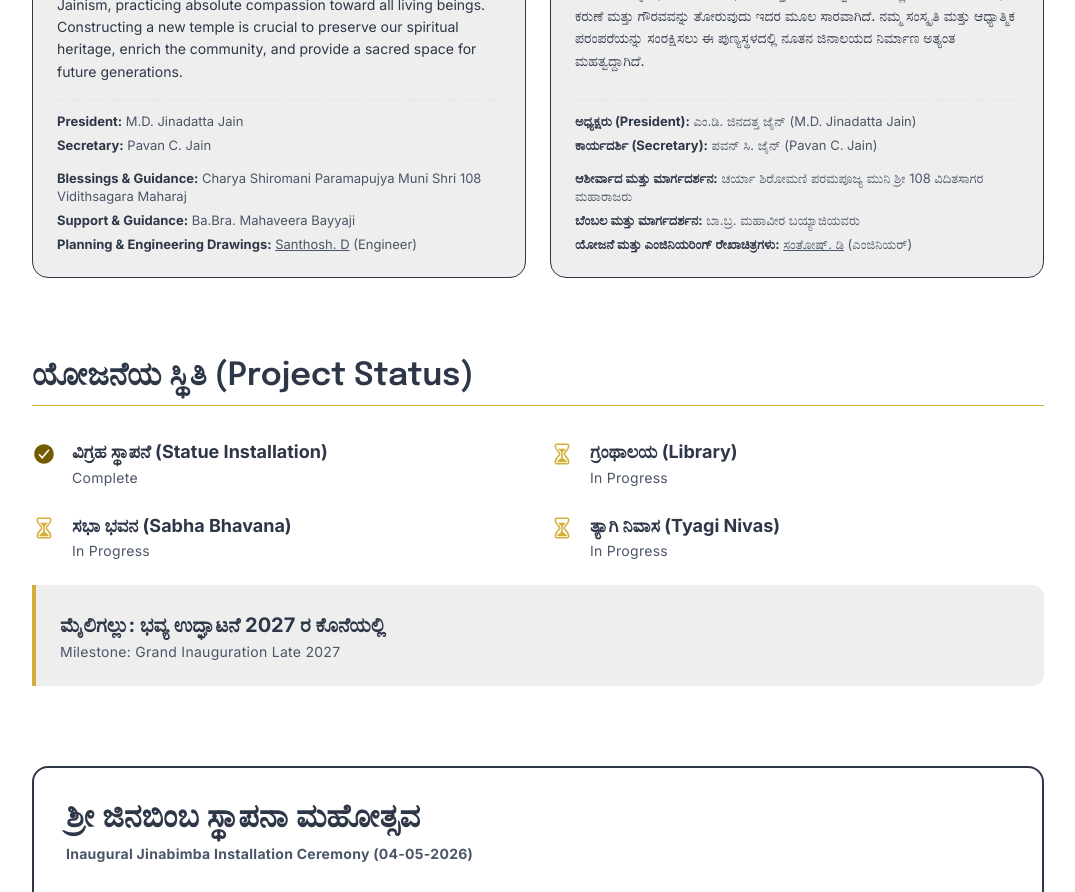
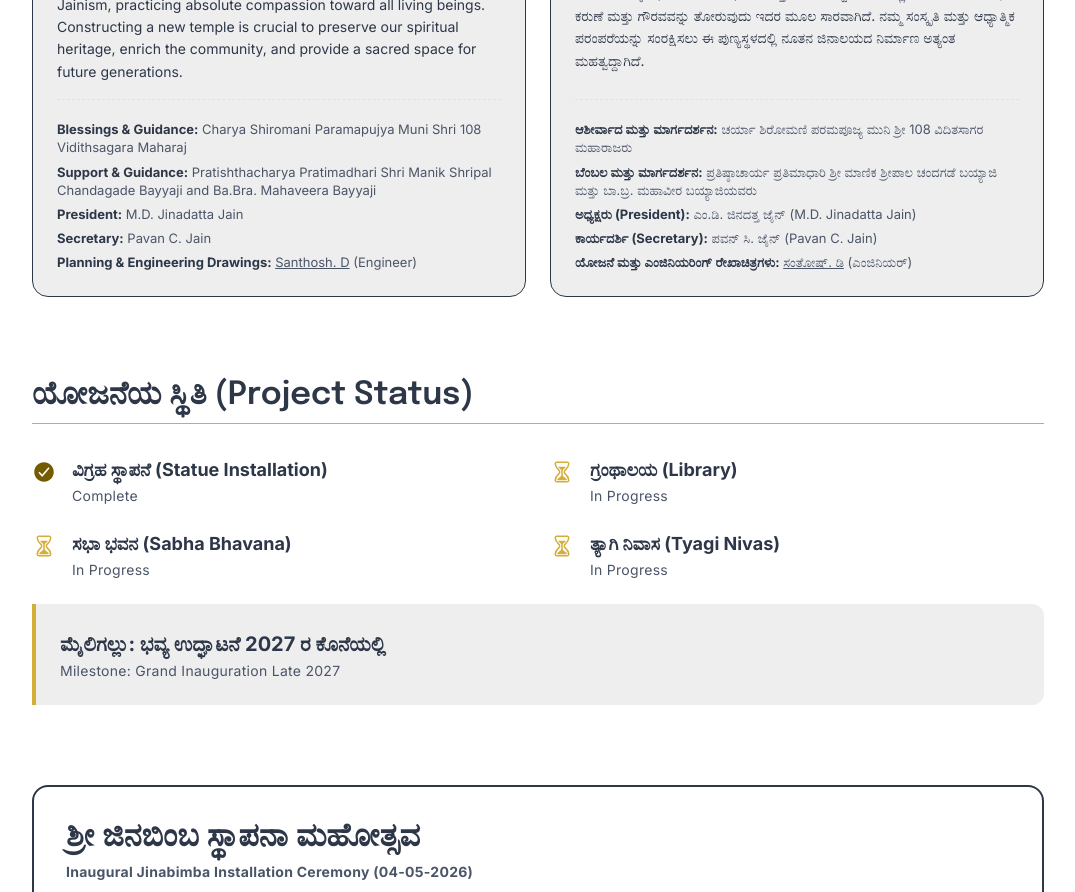
Before and after one commit to timothechauvet/sdjsac.in, a Next.js app: page / in a window 1280 px wide. Shown: the part 860-1752 px from the top of the page, without its empty margins (102-1177 px from the left). Built offline with nearby package versions, Linux system fonts and the light colour scheme.

Commit message:
:sparkles: Update guidance section order and names

```diff
--- a/app/page.js
+++ b/app/page.js
@@ -92,10 +92,10 @@ export default function Home() {
                 Non-violence (Ahimsa) is the supreme dharma and core tenet of Jainism, practicing absolute compassion toward all living beings. Constructing a new temple is crucial to preserve our spiritual heritage, enrich the community, and provide a sacred space for future generations.
               </p>
               <div className="committee-info">
+                <p style={{ marginTop: 8 }}><strong>Blessings & Guidance:</strong> Charya Shiromani Paramapujya Muni Shri 108 Vidithsagara Maharaj</p>
+                <p><strong>Support & Guidance:</strong> Pratishthacharya Pratimadhari Shri Manik Shripal Chandagade Bayyaji and Ba.Bra. Mahaveera Bayyaji</p>
                 <p><strong>President:</strong> M.D. Jinadatta Jain</p>
                 <p><strong>Secretary:</strong> Pavan C. Jain</p>
-                <p style={{ marginTop: 8 }}><strong>Blessings & Guidance:</strong> Charya Shiromani Paramapujya Muni Shri 108 Vidithsagara Maharaj</p>
-                <p><strong>Support & Guidance:</strong> Ba.Bra. Mahaveera Bayyaji</p>
                 <p><strong>Planning & Engineering Drawings:</strong> <a href="https://goldenvillage.in" target="_blank" rel="noopener noreferrer" style={{ textDecoration: "underline" }}>Santhosh. D</a> (Engineer)</p>
               </div>
             </div>
@@ -106,10 +106,10 @@ export default function Home() {
                 ಅಹಿಂಸೆಯೇ ಜೈನ ಧರ್ಮದ ಪರಮ ಧರ್ಮ ಮತ್ತು ಮೂಲ ತತ್ವವಾಗಿದೆ. ಎಲ್ಲಾ ಜೀವಿಗಳೆಡೆಗೆ ದಯೆ, ಕರುಣೆ ಮತ್ತು ಗೌರವವನ್ನು ತೋರುವುದು ಇದರ ಮೂಲ ಸಾರವಾಗಿದೆ. ನಮ್ಮ ಸಂಸ್ಕೃತಿ ಮತ್ತು ಆಧ್ಯಾತ್ಮಿಕ ಪರಂಪರೆಯನ್ನು ಸಂರಕ್ಷಿಸಲು ಈ ಪುಣ್ಯಸ್ಥಳದಲ್ಲಿ ನೂತನ ಜಿನಾಲಯದ ನಿರ್ಮಾಣ ಅತ್ಯಂತ ಮಹತ್ವದ್ದಾಗಿದೆ.
               </p>
               <div className="committee-info">
+                <p style={{ marginTop: 8 }}><strong>ಆಶೀರ್ವಾದ ಮತ್ತು ಮಾರ್ಗದರ್ಶನ:</strong> ಚರ್ಯಾ ಶಿರೋಮಣಿ ಪರಮಪೂಜ್ಯ ಮುನಿ ಶ್ರೀ 108 ವಿದಿತಸಾಗರ ಮಹಾರಾಜರು</p>
+                <p><strong>ಬೆಂಬಲ ಮತ್ತು ಮಾರ್ಗದರ್ಶನ:</strong> ಪ್ರತಿಷ್ಠಾಚಾರ್ಯ ಪ್ರತಿಮಾಧಾರಿ ಶ್ರೀ ಮಾಣಿಕ ಶ್ರೀಪಾಲ ಚಂದಗಡೆ ಬಯ್ಯಾಜಿ ಮತ್ತು ಬಾ.ಬ್ರ. ಮಹಾವೀರ ಬಯ್ಯಾಜಿಯವರು</p>
                 <p><strong>ಅಧ್ಯಕ್ಷರು (President):</strong> ಎಂ.ಡಿ. ಜಿನದತ್ತ ಜೈನ್ (M.D. Jinadatta Jain)</p>
                 <p><strong>ಕಾರ್ಯದರ್ಶಿ (Secretary):</strong> ಪವನ್ ಸಿ. ಜೈನ್ (Pavan C. Jain)</p>
-                <p style={{ marginTop: 8 }}><strong>ಆಶೀರ್ವಾದ ಮತ್ತು ಮಾರ್ಗದರ್ಶನ:</strong> ಚರ್ಯಾ ಶಿರೋಮಣಿ ಪರಮಪೂಜ್ಯ ಮುನಿ ಶ್ರೀ 108 ವಿದಿತಸಾಗರ ಮಹಾರಾಜರು</p>
-                <p><strong>ಬೆಂಬಲ ಮತ್ತು ಮಾರ್ಗದರ್ಶನ:</strong> ಬಾ.ಬ್ರ. ಮಹಾವೀರ ಬಯ್ಯಾಜಿಯವರು</p>
                 <p><strong>ಯೋಜನೆ ಮತ್ತು ಎಂಜಿನಿಯರಿಂಗ್ ರೇಖಾಚಿತ್ರಗಳು:</strong> <a href="https://goldenvillage.in" target="_blank" rel="noopener noreferrer" style={{ textDecoration: "underline" }}>ಸಂತೋಷ್. ಡಿ</a> (ಎಂಜಿನಿಯರ್)</p>
               </div>
             </div>
```
